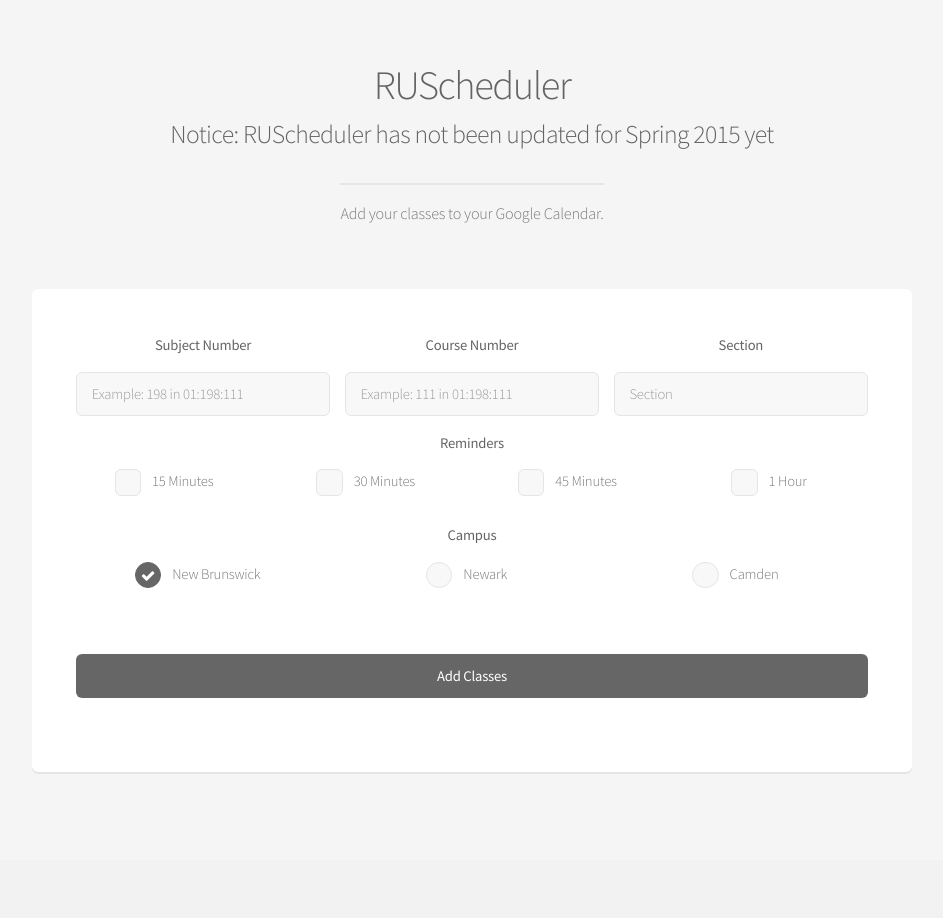
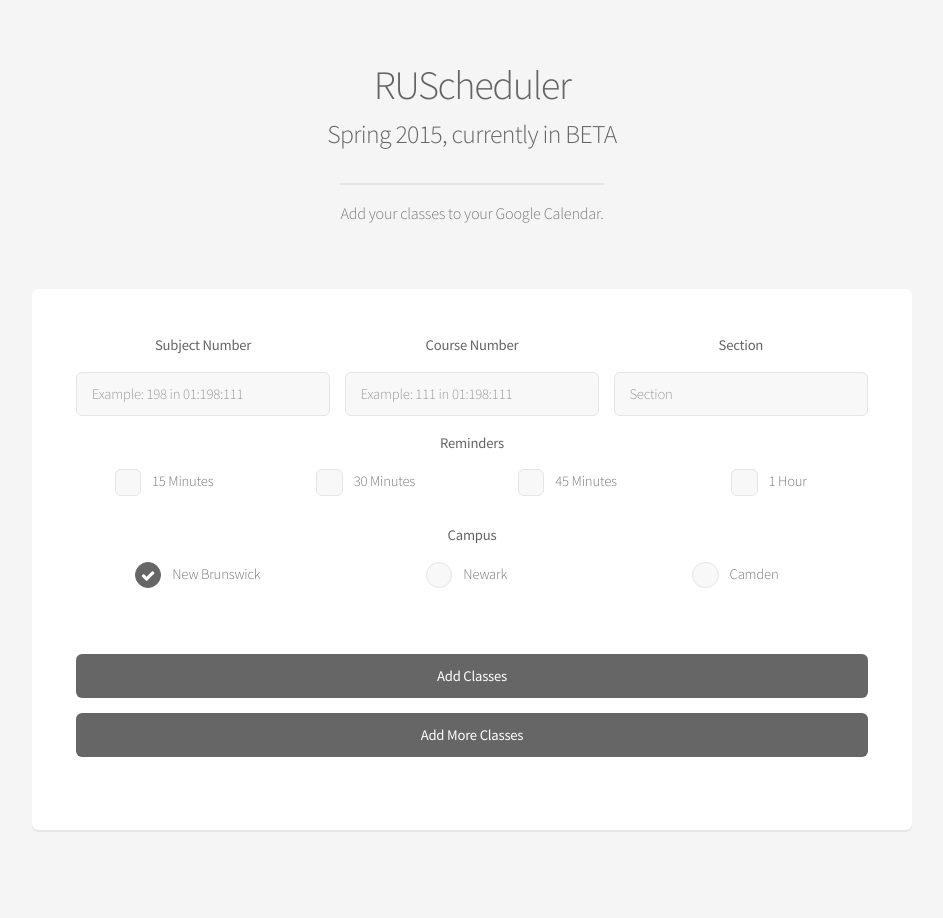
Before and after one commit to KiranJKurian/RUScheduler, a Flask app: page / in a window 1280 px wide. Shown: the part 48-966 px from the top of the page, without its empty margins (168-1111 px from the left). Before the commit the page ends 822 px from the top, so only its background shows below. Run offline with Flask 2, Linux system fonts and the light colour scheme.

Commit message:
testing beta

```diff
--- a/static/js/main.js
+++ b/static/js/main.js
@@ -55,6 +55,9 @@
               success: function (data) {
                 console.log("Worked");
                 $('#title').html('');
+                $("#form").hide();
+                $("#add").hide();
+                $("#newForm").show();
                 for(var summary of data["success"]){
                     $('#title').append('<h3>Added '+summary+'!</h3>');
                 }
@@ -85,6 +88,11 @@
     $("#add").click(function(){
         authorize();
     });
+    $("#newForm").click(function(){
+      $("#form").show();
+      $("#add").show();
+      $("#newForm").hide();
+    });
 });
 
 input=1;
--- a/templates/index.html
+++ b/templates/index.html
@@ -25,7 +25,6 @@
         <h1><a href="/">RUScheduler</a> by Kiran Kurian</h1>
         <nav id="nav">
           <ul>
-            <li>{{ hello }}</li>
             <li><a href="/donate">Donate</a></li>
             <li><a href="https://github.com/GrandmasterK/RUScheduler">Github</a></li>
           </ul>
@@ -36,7 +35,7 @@
       <section id="main" class="container">
         <header>
           <h2>RUScheduler</h2>
-          <h3>Notice: RUScheduler has not been updated for Spring 2015 yet</h3>
+          <h3>Spring 2015, currently in BETA</h3>
           <p>Add your classes to your Google Calendar.</p>
         </header>
         <div class="row">
@@ -126,6 +125,7 @@
                     <div class="12u"><center>
                       <ul class="actions">
                         <a id="add" class="button fit">Add Classes</a>
+                        <a hidden id="newForm" class="button fit">Add More Classes</a>
                       </ul></center>
                     </div>
                   </div>
```
